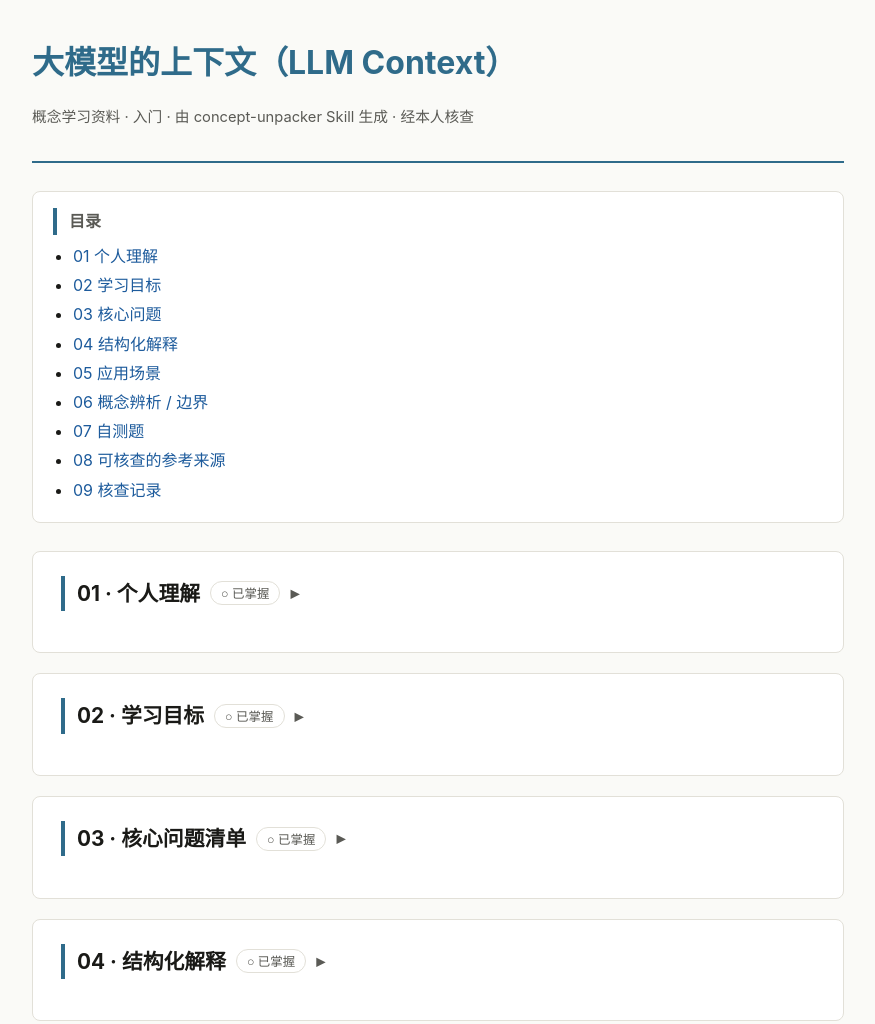
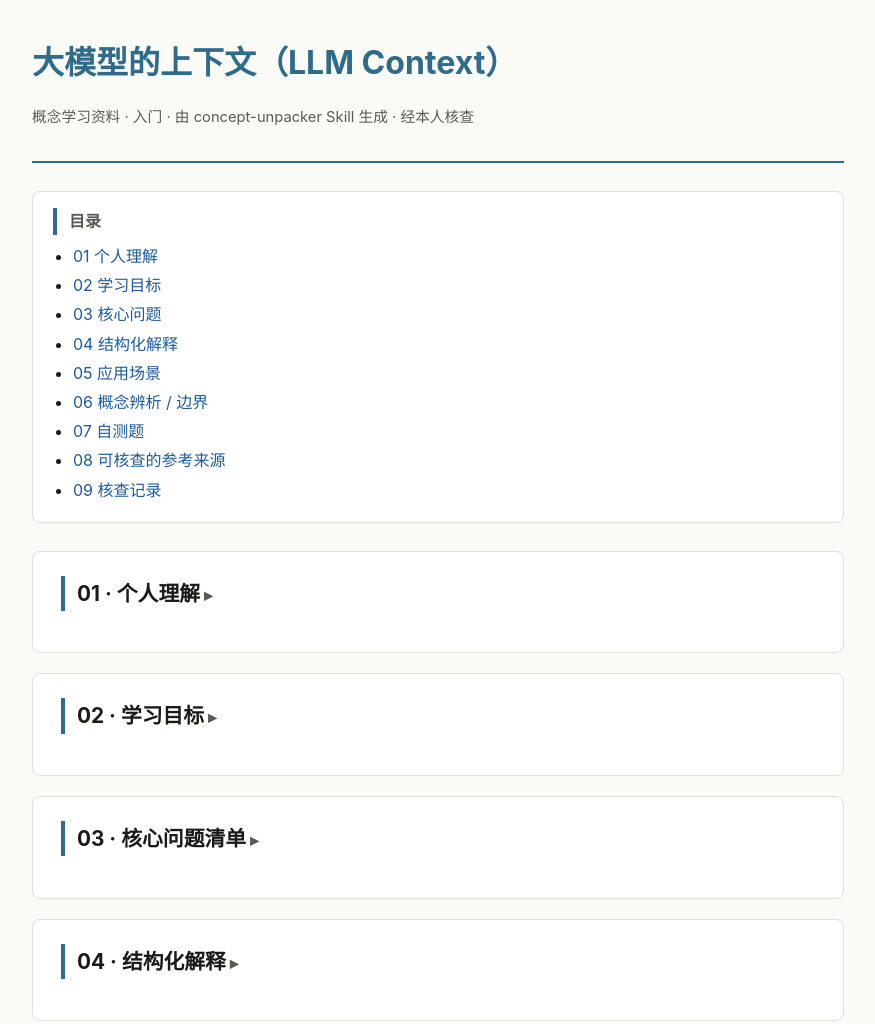
Before and after one commit to Yym113/big-data-ai, a plain HTML site: page learning-materials/llm-context.html in a window 1280 px wide. Shown: the top 1024 px of the page, without its empty margins (202-1077 px from the left). Drawn offline with Linux system fonts and the light colour scheme.

Commit message:
fix(learning-materials): 移除 skill/llm-context 残留的「已掌握」按钮
之前清 master-btn 时漏改了这两份。三份资料保持一致。

```diff
--- a/learning-materials/llm-context.html
+++ b/learning-materials/llm-context.html
@@ -121,10 +121,6 @@
     .fill-submit:disabled { opacity: 0.6; cursor: default; }
 
     /* ===== 趣味互动 ===== */
-    h2 { display: flex; align-items: center; gap: 10px; }
-    .master-btn { font-size: 0.78rem; padding: 2px 10px; border: 1px solid var(--border); border-radius: 999px; background: #fff; color: var(--muted); cursor: pointer; font-weight: 400; }
-    .master-btn:hover { border-color: var(--accent); color: var(--accent); }
-    .master-btn.done { background: var(--accent); color: #fff; border-color: var(--accent); }
     .tip { border-bottom: 1.5px dotted var(--accent); cursor: help; position: relative; }
     .tip:hover .tip-card { opacity: 1; transform: translate(-50%, 0); pointer-events: auto; }
     .tip-card { position: absolute; left: 50%; top: 1.4em; transform: translate(-50%, -6px); background: #1a1a17; color: #fafaf7; padding: 8px 12px; border-radius: 6px; font-size: 0.85rem; line-height: 1.5; max-width: 280px; width: max-content; opacity: 0; pointer-events: none; transition: all 0.18s; z-index: 20; box-shadow: 0 4px 12px rgba(0,0,0,0.18); font-weight: 400; }
@@ -413,27 +409,8 @@
       var h2 = sec.querySelector('h2');
       if (!h2) return;
       h2.addEventListener('click', function(e){
-        if (e.target.classList.contains('master-btn')) return;
         sec.classList.toggle('collapsed');
       });
-    });
-    var KEY = 'master-' + document.title.replace(/[^a-zA-Z0-9\u4e00-\u9fa5]/g,'');
-    var mastered = {};
-    try { mastered = JSON.parse(localStorage.getItem(KEY) || '{}'); } catch(e) {}
-    document.querySelectorAll('section').forEach(function(sec){
-      var h2 = sec.querySelector('h2');
-      if (!h2 || !sec.id) return;
-      var btn = document.createElement('button');
-      btn.className = 'master-btn' + (mastered[sec.id] ? ' done' : '');
-      btn.textContent = mastered[sec.id] ? '✓ 已掌握' : '○ 已掌握';
-      btn.addEventListener('click', function(e){
-        e.stopPropagation();
-        mastered[sec.id] = !mastered[sec.id];
-        btn.className = 'master-btn' + (mastered[sec.id] ? ' done' : '');
-        btn.textContent = mastered[sec.id] ? '✓ 已掌握' : '○ 已掌握';
-        try { localStorage.setItem(KEY, JSON.stringify(mastered)); } catch(e) {}
-      });
-      h2.appendChild(btn);
     });
     // === 2) 多样化自测题：选择 / 判断 / 填空 ===
     var quiz = document.getElementById('quiz');
```
Also changed, not shown: learning-materials/skill.html (+0 -23 lines).
